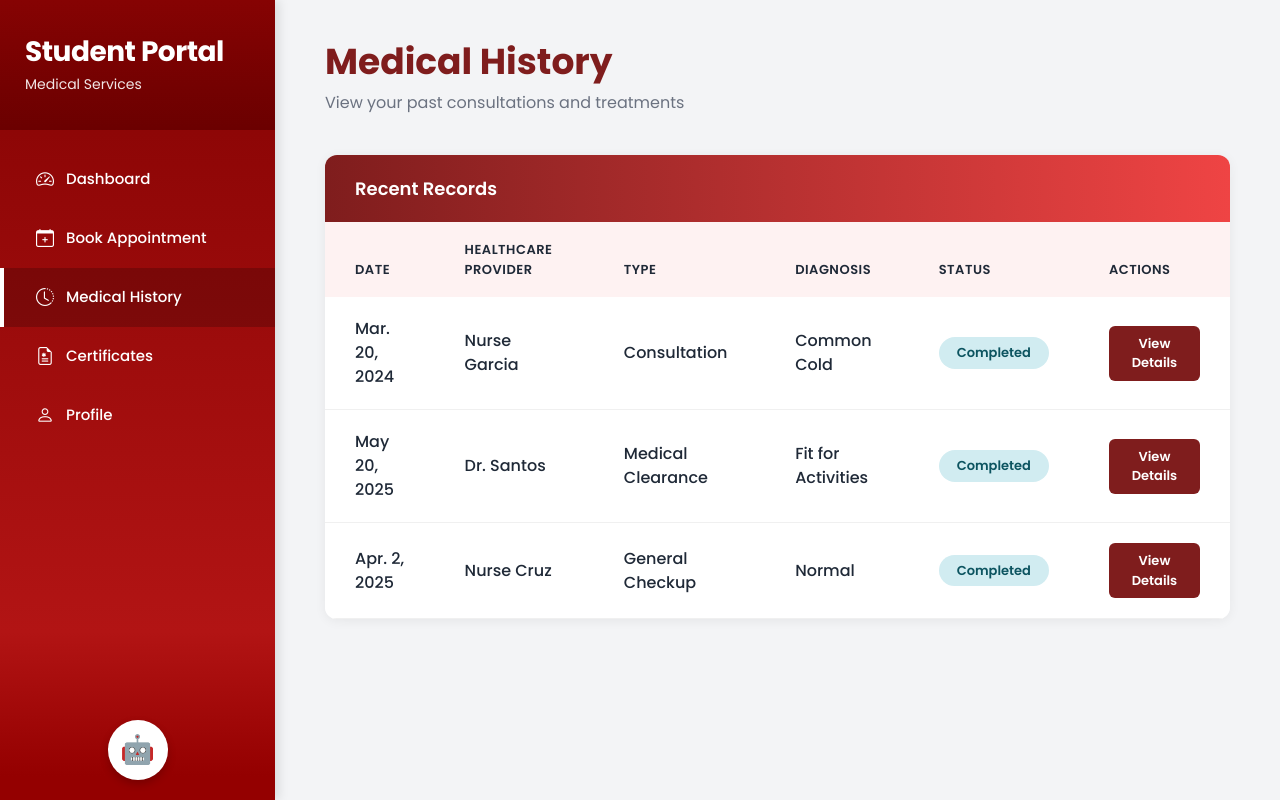
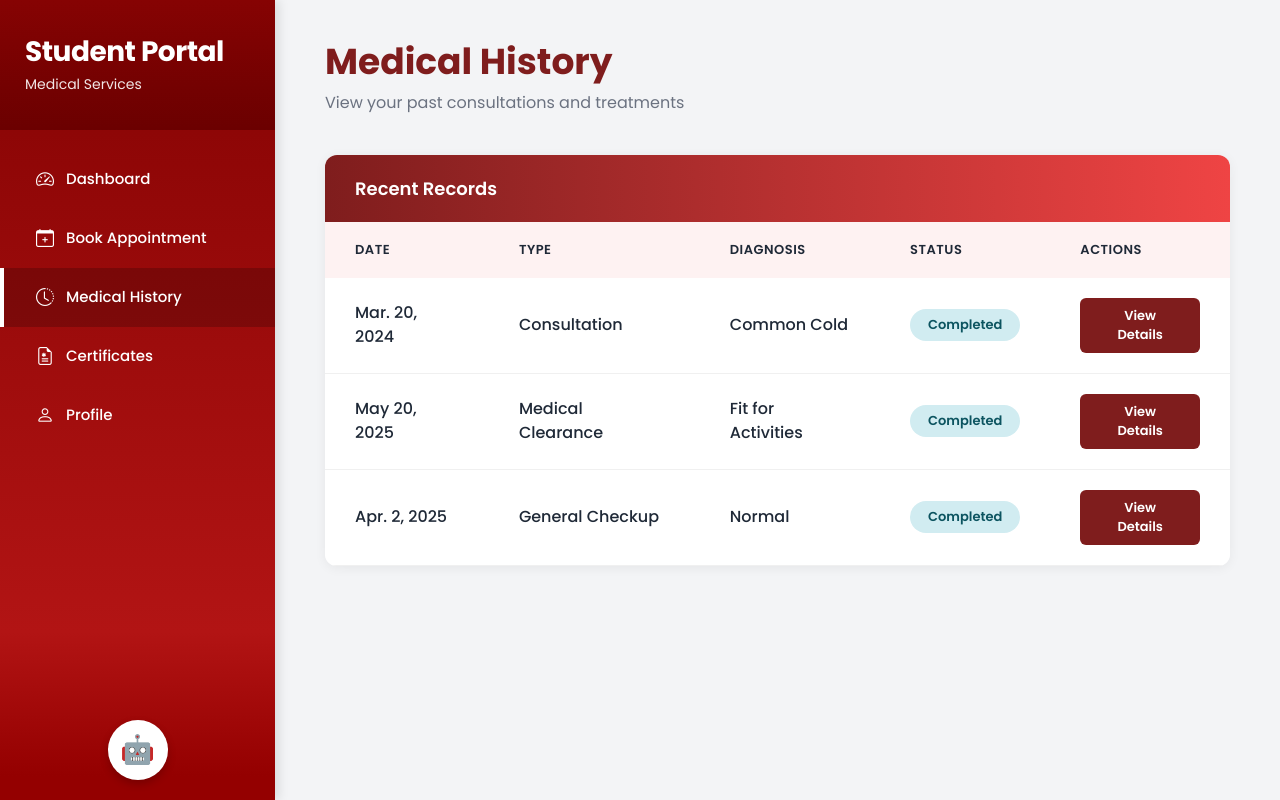
Before and after one commit to tish-cyb/Web-Based-Medical-Clinic-System, a PHP site: page /student/medical_history.php in a window 1280 px wide. Run offline with PHP 8.4, Linux system fonts and the light colour scheme.

Commit message:
Removed healthcare provider column

```diff
--- a/student/medical_history.php
+++ b/student/medical_history.php
@@ -553,7 +553,6 @@
                 <thead>
                     <tr>
                         <th>Date</th>
-                        <th>Healthcare Provider</th>
                         <th>Type</th>
                         <th>Diagnosis</th>
                         <th>Status</th>
@@ -563,7 +562,6 @@
                 <tbody>
                     <tr>
                         <td>Mar. 20, 2024</td>
-                        <td>Nurse Garcia</td>
                         <td>Consultation</td>
                         <td>Common Cold</td>
                         <td><span class="status-badge status-completed">Completed</span></td>
@@ -571,7 +569,6 @@
                     </tr>
                     <tr>
                         <td>May 20, 2025</td>
-                        <td>Dr. Santos</td>
                         <td>Medical Clearance</td>
                         <td>Fit for Activities</td>
                         <td><span class="status-badge status-completed">Completed</span></td>
@@ -579,7 +576,6 @@
                     </tr>
                     <tr>
                         <td>Apr. 2, 2025</td>
-                        <td>Nurse Cruz</td>
                         <td>General Checkup</td>
                         <td>Normal</td>
                         <td><span class="status-badge status-completed">Completed</span></td>
```
